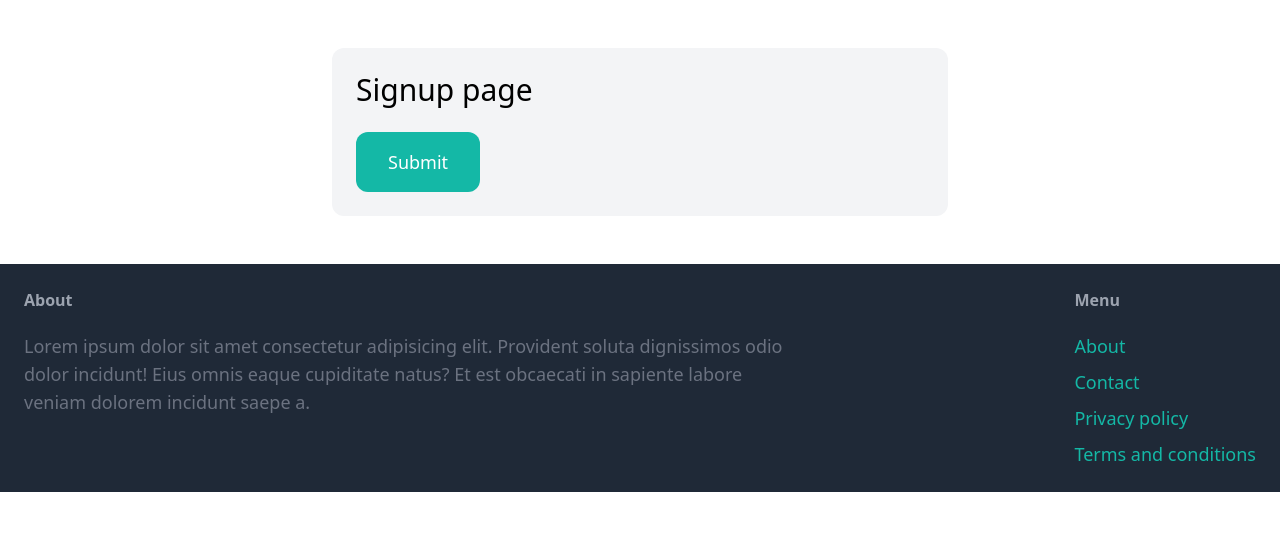
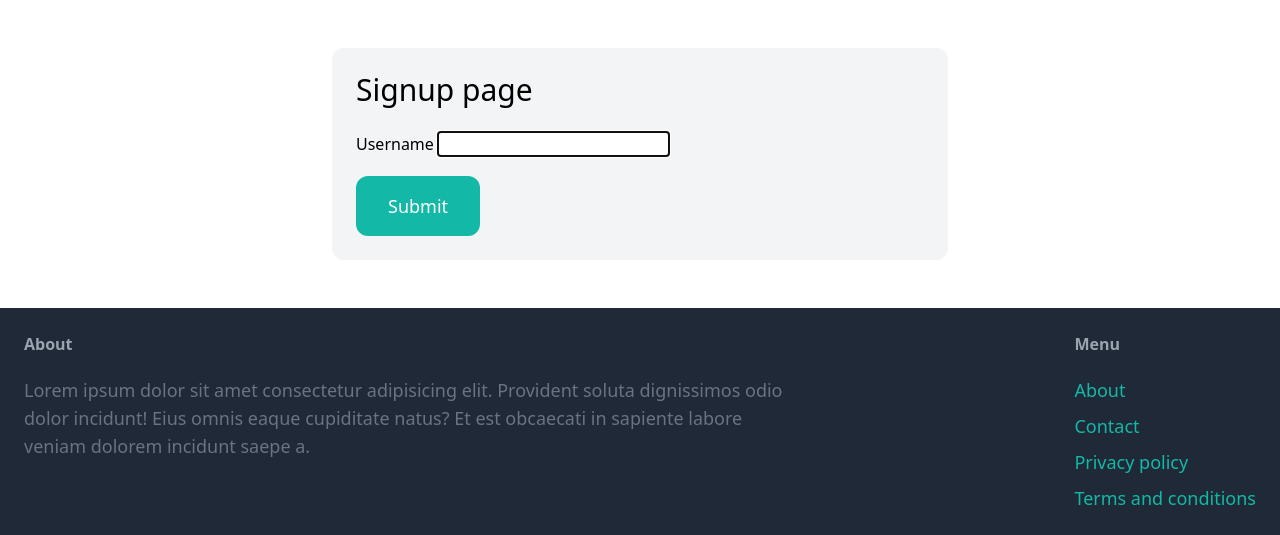
Before and after one commit to ttwange/MarketPlace, a Django app: page /signup/ in a window 1280 px wide. Shown: the part 77-612 px from the top of the page. Run offline with Django 4.2, Linux system fonts and the light colour scheme; some libraries are stand-ins or nearby versions.

Commit message:
Desinging sign up page

```diff
--- a/core/templates/core/signup.html
+++ b/core/templates/core/signup.html
@@ -7,7 +7,10 @@
       <form method="POST" action=".">
           {% csrf_token %}
           {{ form.non_field_errors }}
-
+            <div class="mb-3">
+              <label class="inline-block mb-2">Username</label>
+              {{ form.username}}
+            </div>
           <button class="py-4 px-8 text-lg bg-teal-500 hover:bg-teal-700 rounded-xl text-white">Submit</button>
       </form>
  </div>
```
